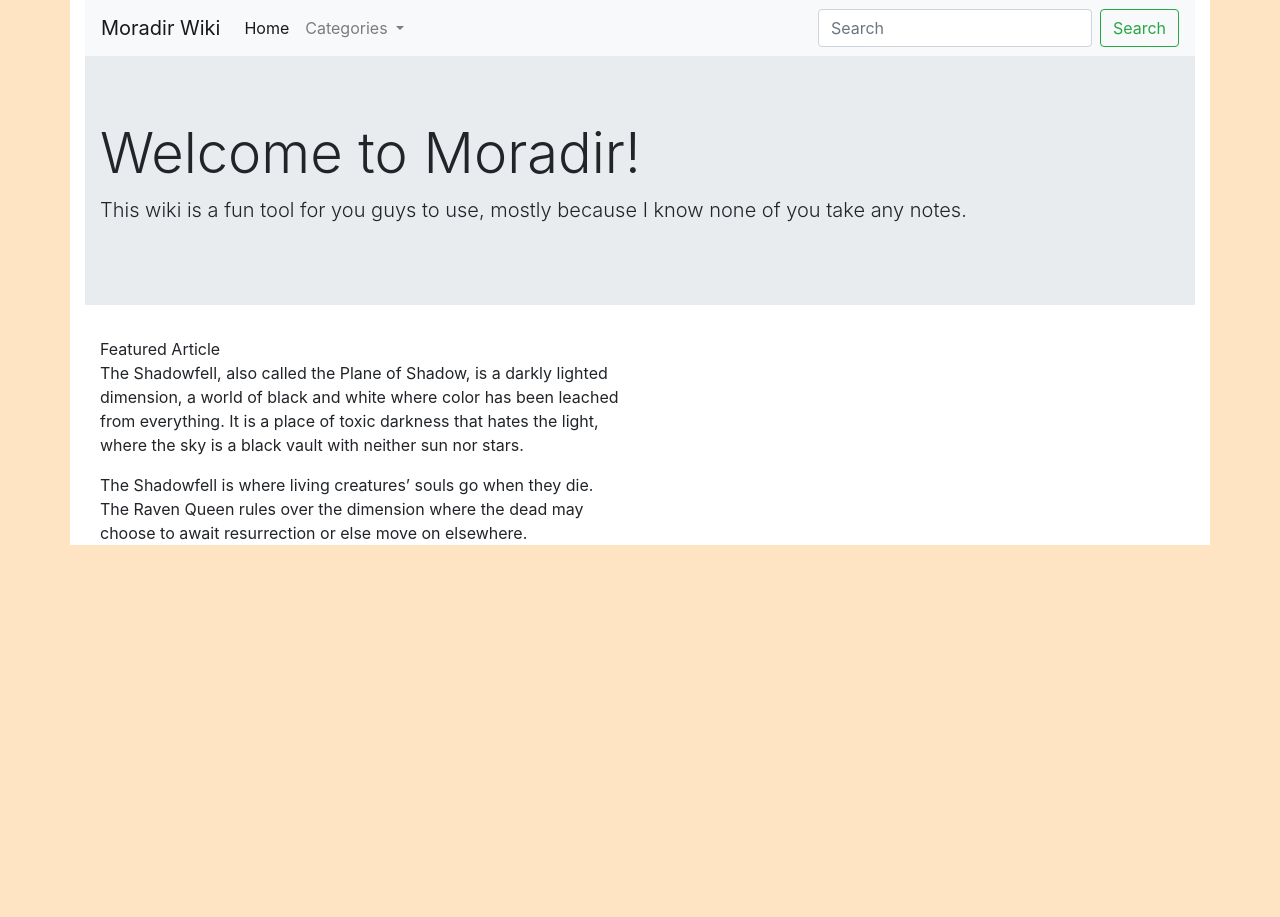
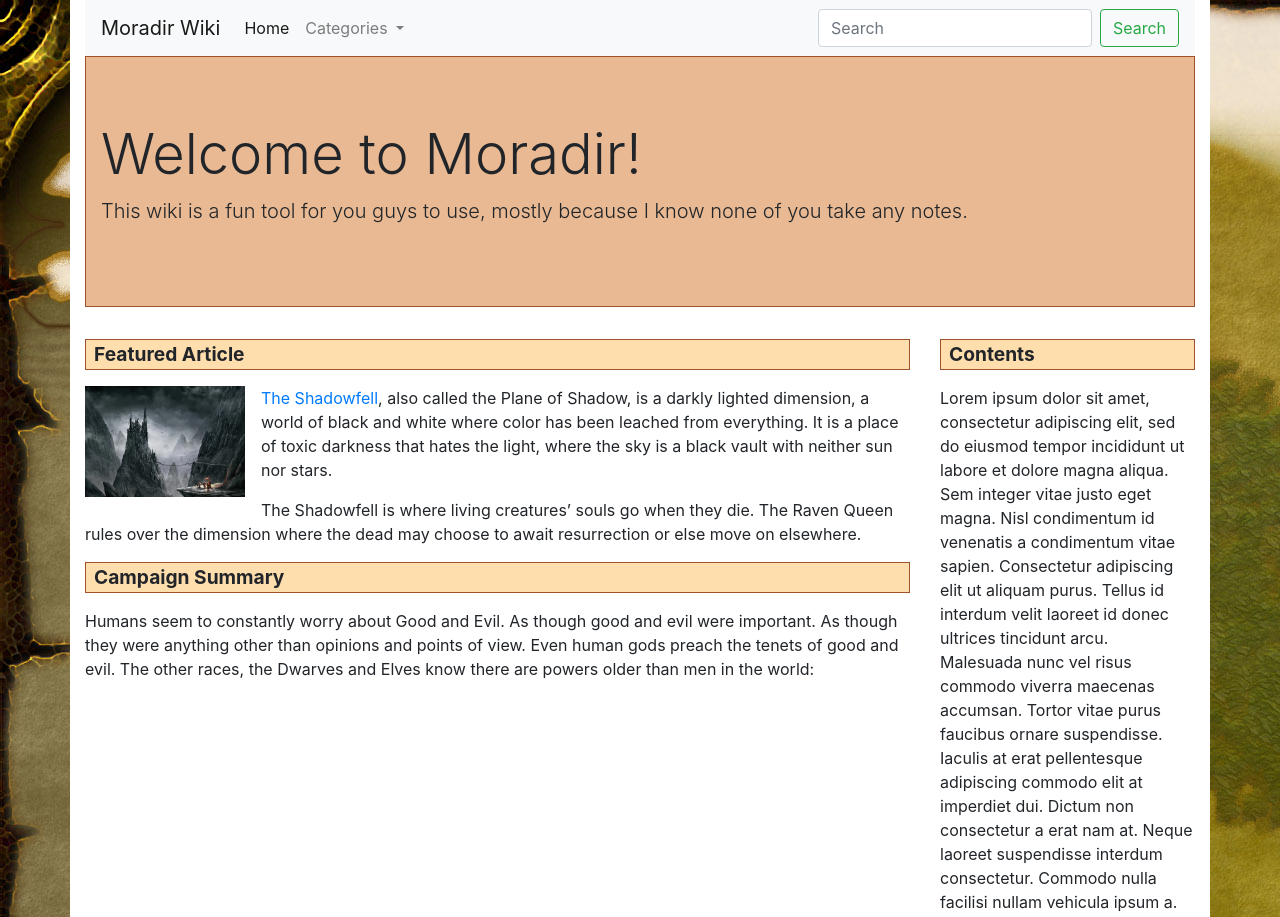
Before and after one commit to Cjay1019/lazaria, a plain HTML site: page index.html in a window 1280 px wide. Shown: the top 917 px of the page. Before the commit the page ends 800 px from the top, so only its background shows below. Drawn offline with nearby package versions, Linux system fonts and the light colour scheme.

Commit message:
added layout and started styling

```diff
--- a/assets/stylesheets/styles.css
+++ b/assets/stylesheets/styles.css
@@ -1,3 +1,24 @@
 html {
-    background-color: bisque;
+    background-image: url(../images/background-map.jpg);
 }
+
+.panel-heading {
+    background-color: #ffdead;
+    border: 1px solid #a0522d;
+    font-weight: bold;
+    font-size: 1.2rem;
+    margin-bottom: 1rem;
+    padding-left: .5rem;
+}
+
+.jumbotron {
+    background-color: #E8B992;
+    border: 1px solid #a0522d;
+}
+
+.featured-img {
+    width: 10rem;
+    height: auto;
+    float: left;
+    margin: 0 1rem 1rem 0;
+}
--- a/index.html
+++ b/index.html
@@ -57,25 +57,64 @@
         </div>
     </div>
     <!-- JUMBOTRON====================================================================================================================== -->
-
-    <div class="col-sm-6">
+    <div class="row">
+        <div class="col-sm-9">
             <div class="panel panel-primary">
                 <div class="panel-heading">Featured Article</div>
                 <div class="panel-body">
                     <p>
-                    The Shadowfell, also called the Plane of Shadow, is a darkly lighted dimension, a world of black
-                    and white where color has been leached from everything. It is a place of toxic darkness that hates
+                        <img src="assets/images/shadowfell.png" class="featured-img"><a href="shadowfell.html">The Shadowfell</a>, also called the Plane of Shadow, is a
+                        darkly lighted dimension, a world of
+                        black
+                        and white where color has been leached from everything. It is a place of toxic darkness that
+                        hates
                         the light, where the sky is a black vault with neither sun nor stars.
                     </p>
                     <p>
-                    The Shadowfell is where living creatures’ souls go when they die. The Raven Queen rules over the
+                        The Shadowfell is where living creatures’ souls go when they die. The Raven Queen rules over
+                        the
                         dimension where the dead may choose to await resurrection or else move on elsewhere.
                     </p>
                 </div>
             </div>
+            <div class="panel panel-primary">
+                <div class="panel-heading">Campaign Summary</div>
+                <div class="panel-body">
+                    <p>Humans seem to constantly worry about Good and Evil. As though good and evil were important. As
+                        though they were anything other than opinions and points of view. Even human gods preach the
+                        tenets of good and evil. The other races, the Dwarves and Elves know there are powers older
+                        than men in the world:</p>
+                </div>
+            </div>
+        </div>
+        <div class="col">
+            <div class="panel panel-primary">
+                <div class="panel-heading">Contents</div>
+                <div class="panel-body">
+                    <p>Lorem ipsum dolor sit amet, consectetur adipiscing elit, sed do eiusmod tempor incididunt ut
+                        labore et dolore magna aliqua. Sem integer vitae justo eget magna. Nisl condimentum id
+                        venenatis a condimentum vitae sapien. Consectetur adipiscing elit ut aliquam purus. Tellus id
+                        interdum velit laoreet id donec ultrices tincidunt arcu. Malesuada nunc vel risus commodo
+                        viverra maecenas accumsan. Tortor vitae purus faucibus ornare suspendisse. Iaculis at erat
+                        pellentesque adipiscing commodo elit at imperdiet dui. Dictum non consectetur a erat nam at.
+                        Neque laoreet suspendisse interdum consectetur. Commodo nulla facilisi nullam vehicula ipsum a.</p>
+                    <p>Odio ut enim blandit volutpat maecenas. Est ultricies integer quis auctor elit. Sit amet
+                        porttitor eget dolor morbi non arcu. Nunc pulvinar sapien et ligula ullamcorper malesuada
+                        proin. Tincidunt augue interdum velit euismod in pellentesque massa placerat duis. Lacus
+                        viverra vitae congue eu consequat ac felis donec. Ultrices eros in cursus turpis massa
+                        tincidunt dui ut. Eu lobortis elementum nibh tellus molestie nunc non blandit massa.
+                        Consectetur libero id faucibus nisl tincidunt eget nullam non nisi. Imperdiet nulla malesuada
+                        pellentesque elit eget gravida. Proin fermentum leo vel orci porta non pulvinar neque. Mauris
+                        rhoncus aenean vel elit scelerisque mauris pellentesque pulvinar. Condimentum mattis
+                        pellentesque id nibh tortor id. Nec ultrices dui sapien eget mi proin sed libero enim. Etiam
+                        erat velit scelerisque in dictum non consectetur a.</p>
+                </div>
+
+            </div>
         </div>
     </div>
 </body>
+<!-- MAIN CONTENTS============================================================================================================== -->
 
 <script src="https://code.jquery.com/jquery-3.3.1.slim.min.js" integrity="sha384-q8i/X+965DzO0rT7abK41JStQIAqVgRVzpbzo5smXKp4YfRvH+8abtTE1Pi6jizo"
     crossorigin="anonymous"></script>
```
Also changed, not shown: extras.html (+1 -7 lines), factions.html (+1 -7 lines), gods.html (+1 -7 lines), history.html (+1 -7 lines), npcs.html (+1 -7 lines), peoples.html (+1 -7 lines), places.html (+1 -7 lines), assets/images/background-map.jpg (added), assets/images/shadowfell.png (added), shadowfell.html (added). Lines whose indentation alone changed are shown as unchanged.
